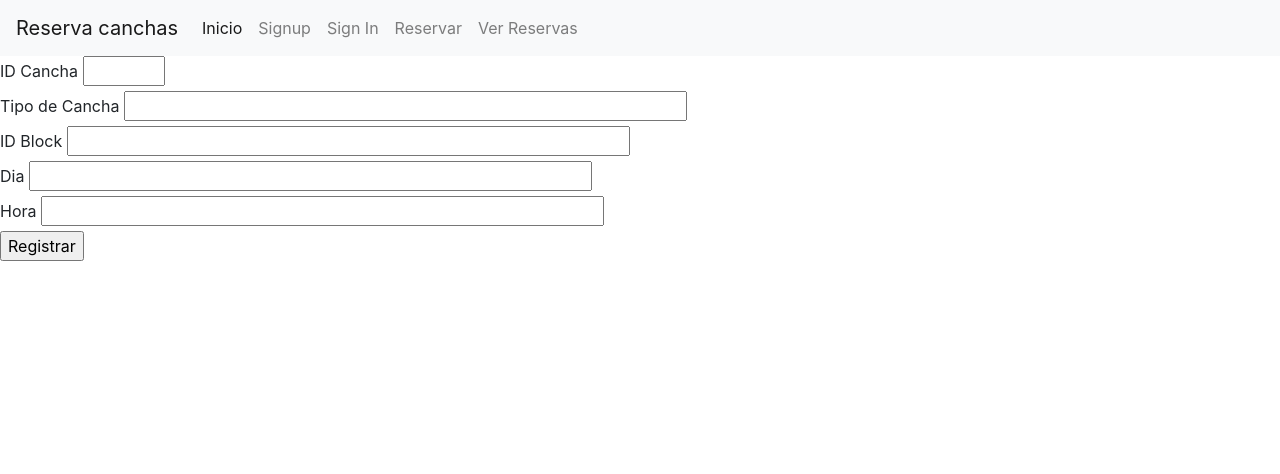
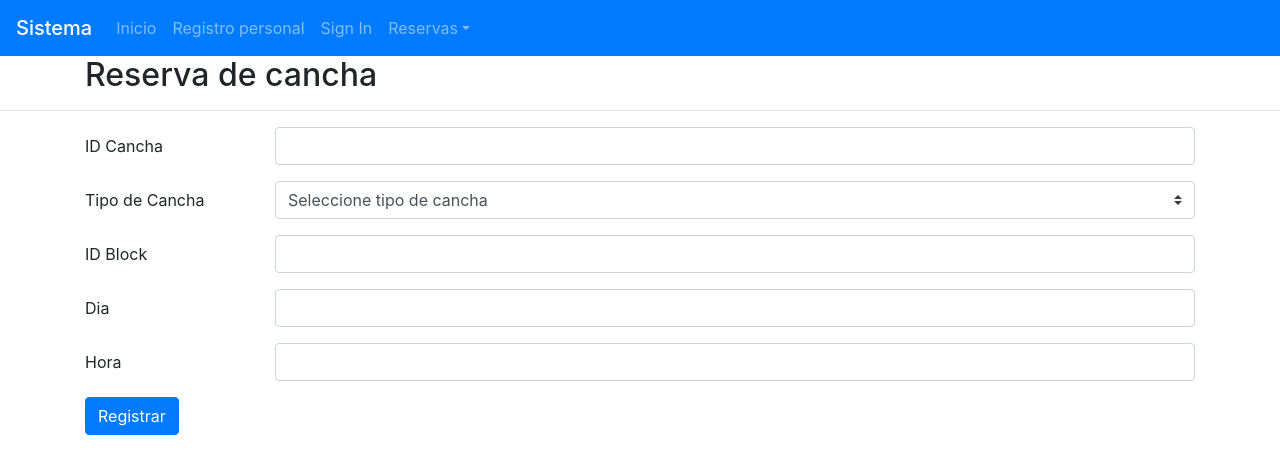
Before and after one commit to LeonardoAraneda/ProyectoTIS, a Flask app: page /reserva/ in a window 1280 px wide. Shown: the top 474 px of the page. Run offline with Flask 2, Linux system fonts and the light colour scheme; data that the repository does not hold is empty; some libraries are stand-ins or nearby versions.

Commit message:
Mejora de entorno visual

```diff
--- a/App.py
+++ b/App.py
@@ -6,10 +6,10 @@ import psycopg2.extras
 from forms import SignupForm,SignInForm, Cancha, crear_cancha
 
 conn = psycopg2.connect(user = "postgres",
-        password = "nikoseba9902",
+        password = "5846",
         host = "localhost",
         port = "5432",
-        database = "reserva_canchas")
+        database = "ProyectoTIS")
 
 app = Flask(__name__)
 app.config['SECRET_KEY'] = '7110c8ae51a4b5af97be6534caef90e4bb9bdcb3380af008f90b23a5d1616bf319bc298105da20fe'
@@ -94,7 +94,12 @@ def show_reserva_form():
         if next:
             return redirect(next)
         return redirect(url_for('reserva_completa'))
-    return render_template("reserva_cancha.html", form=form)
+
+    cur = conn.cursor()
+    cur.execute("SELECT * FROM tipo_cancha")
+    tipo_cancha = cur.fetchall()
+    print(tipo_cancha)
+    return render_template("reserva_cancha.html", form = form, tipos = tipo_cancha)
 
 @app.route("/listareservas/", methods=["GET","POST"])
 def show_reserva_completa():
--- a/templates/base_template.html
+++ b/templates/base_template.html
@@ -4,39 +4,39 @@
     <meta charset="UTF-8">
     <title>{% block title %}{% endblock %}</title>
     <link rel="stylesheet" href="https://stackpath.bootstrapcdn.com/bootstrap/4.1.3/css/bootstrap.min.css" integrity="sha384-MCw98/SFnGE8fJT3GXwEOngsV7Zt27NXFoaoApmYm81iuXoPkFOJwJ8ERdknLPMO" crossorigin="anonymous">
+	<link rel="stylesheet" href="https://cdnjs.cloudflare.com/ajax/libs/twitter-bootstrap/4.5.2/css/bootstrap.css">
+	<link rel="stylesheet" href="https://cdn.datatables.net/1.11.3/css/dataTables.bootstrap4.min.css">
     <link rel="stylesheet" href="{{ url_for("static", filename="base.css") }}">
 </head>
 <body>
-    <nav class="navbar navbar-expand-lg navbar-light bg-light">
-        <a class="navbar-brand" href="#">Reserva canchas</a>
+    <nav class="navbar navbar-expand-lg navbar-dark bg-primary">
+        <a class="navbar-brand mb-0 h1" href="#">Sistema</a>
         <button class="navbar-toggler" type="button" data-toggle="collapse" data-target="#navbarSupportedContent" aria-controls="navbarSupportedContent" aria-expanded="false" aria-label="Toggle navigation">
             <span class="navbar-toggler-icon"></span>
         </button>
 
         <div class="collapse navbar-collapse" id="navbarSupportedContent">
 			<ul class="navbar-nav mr-auto">
-            <li class="nav-item active">
-              <a class="nav-link" href="/">Inicio</span></a>
-            </li>
-            <li class="nav-item">
-              <a class="nav-link" href="/signup/">Signup</a>
-            </li>
-            <li class="nav-item">
-              <a class="nav-link" href="/signin/">Sign In</a>
-            </li>
-            <li class="nav-item">
-              <a class="nav-link" href="/reserva/">Reservar</a>
-            </li>
-            <li class="nav-item">
-              <a class="nav-link" href="/listareservas/">Ver Reservas</a>
+				<li class="nav-item"><a class="nav-link" href="/">Inicio</span></a></li>
+				<li class="nav-item"><a class="nav-link" href="/signup/">Registro personal</a></li>
+				<li class="nav-item"><a class="nav-link" href="/signin/">Sign In</a></li>
+				<li class="nav-item dropdown">
+					<a href="#" class="nav-link dropdown-toggle" id="navbarDropdown" role="button" data-toggle="dropdown" aria-haspopup="true" aria-expanded="false">Reservas</a>
+					<div class="dropdown-menu" aria-labelledby="navbarDropdown">
+						<a href="/reserva/" class="dropdown-item">Crear Reserva</a>
+						<a href="/listareservas/" class="dropdown-item">Ver Reserva</a>
+					</div>
 				</li>
 			</ul>
 		</div>
 	</nav>
+
     {% block content %}{% endblock %}
-</body>
 
 	<script src="https://code.jquery.com/jquery-3.3.1.slim.min.js" integrity="sha384-q8i/X+965DzO0rT7abK41JStQIAqVgRVzpbzo5smXKp4YfRvH+8abtTE1Pi6jizo" crossorigin="anonymous"></script>
+	<script src="https://cdn.datatables.net/1.11.3/js/jquery.dataTables.min.js"></script>
+	<script src="https://cdn.datatables.net/1.11.3/js/dataTables.bootstrap4.min.js"></script>
 	<script src="https://cdnjs.cloudflare.com/ajax/libs/popper.js/1.14.3/umd/popper.min.js" integrity="sha384-ZMP7rVo3mIykV+2+9J3UJ46jBk0WLaUAdn689aCwoqbBJiSnjAK/l8WvCWPIPm49" crossorigin="anonymous"></script>
 	<script src="https://stackpath.bootstrapcdn.com/bootstrap/4.1.3/js/bootstrap.min.js" integrity="sha384-ChfqqxuZUCnJSK3+MXmPNIyE6ZbWh2IMqE241rYiqJxyMiZ6OW/JmZQ5stwEULTy" crossorigin="anonymous"></script>
+</body>
 </html>
--- a/templates/reserva_cancha.html
+++ b/templates/reserva_cancha.html
@@ -3,45 +3,73 @@
 {% block title %}Reserva de Canchas{% endblock %}
 
 {% block content %}
-    <form action="" method="post" novalidate>
+    <div class="container">
+        <h2>Reserva de cancha</h2>
+    </div>
+    <hr>
+    <div class="container">
+        <form action="" method="post" class="form form-horizontal"novalidate>
             {{ form.hidden_tag() }}
-        <div>
-            {{ form.id_cancha.label }}
-            {{ form.id_cancha(size=3) }}<br>
+            <div class="form-group row">
+                {{ form.id_cancha.label(class_="col-sm-2 col-form-label") }}
+                <div class="col-sm-10">
+                    {{ form.id_cancha(class_="form-control") }}
                     {% for error in form.id_cancha.errors %}
                     <span style="color: red;">{{ error }}</span>
                     {% endfor %}
                 </div>
-        <div>
-            {{ form.tipo_cancha.label }}
-            {{ form.tipo_cancha(size=50) }}<br>
+            </div>
+
+            <div class="form-group row">
+                {{ form.tipo_cancha.label(class_="col-sm-2 col-form-label") }}
+                <div class="col-sm-10">
+                    <select class="custom-select" id="{{ form.tipo_cancha.id }}">
+                        <option value="">Seleccione tipo de cancha</option>
+                        {% for tipo in tipos %}
+                        <option value="{{ tipo.0 }}">{{ tipo.1 }}</option>
+                        {% endfor %}
+                    </select>
                     {% for error in form.tipo_cancha.errors %}
                     <span style="color: red;">{{ error }}</span>
                     {% endfor %}
                 </div>
-        <div>
-            {{ form.id_block.label }}
-            {{ form.id_block(size=50) }}<br>
+            </div>
+
+            <div class="form-group row">
+                {{ form.id_block.label(class_="col-sm-2 col-form-label") }}
+                <div class="col-sm-10">
+                    {{ form.id_block(class_="form-control") }}
                     {% for error in form.id_block.errors %}
                     <span style="color: red;">{{ error }}</span>
                     {% endfor %}
                 </div>
-        <div>
-            {{ form.dia.label }}
-            {{ form.dia(size=50) }}<br>
+            </div>
+
+            <div class="form-group row">
+                {{ form.dia.label(class_="col-sm-2 col-form-label") }}
+                <div class="col-sm-10">
+                    {{ form.dia(class_="form-control") }}
                     {% for error in form.dia.errors %}
                     <span style="color: red;">{{ error }}</span>
                     {% endfor %}
                 </div>
-        <div>
-            {{ form.hora.label }}
-            {{ form.hora(size=50) }}<br>
+            </div>
+
+            <div class="form-group row">
+                {{ form.hora.label(class_="col-sm-2 col-form-label") }}
+                <div class="col-sm-10">
+                    {{ form.hora(class_="form-control") }}
                     {% for error in form.hora.errors %}
                     <span style="color: red;">{{ error }}</span>
                     {% endfor %}
                 </div>
-        <div>
-            {{ form.submit() }}
+            </div>
+
+            <div class="form-group row">
+                <div class="col-sm-10">
+                    {{ form.submit(class_="btn btn-primary") }}
+                </div>
             </div>
         </form>
+    </div>
 {% endblock %}
--- a/templates/signup_form.html
+++ b/templates/signup_form.html
@@ -4,7 +4,7 @@
 
 {% block content %}
     <div class="container">
-        <h2>Resgistro de Personal</h2>
+        <h2>Registro de Personal</h2>
     </div>
     <hr>
     <div class="container">
```
Also changed, not shown: templates/reservas_canchas.html (+12 -4 lines), templates/signin_form.html (+11 -7 lines). Lines whose indentation alone changed are shown as unchanged.
